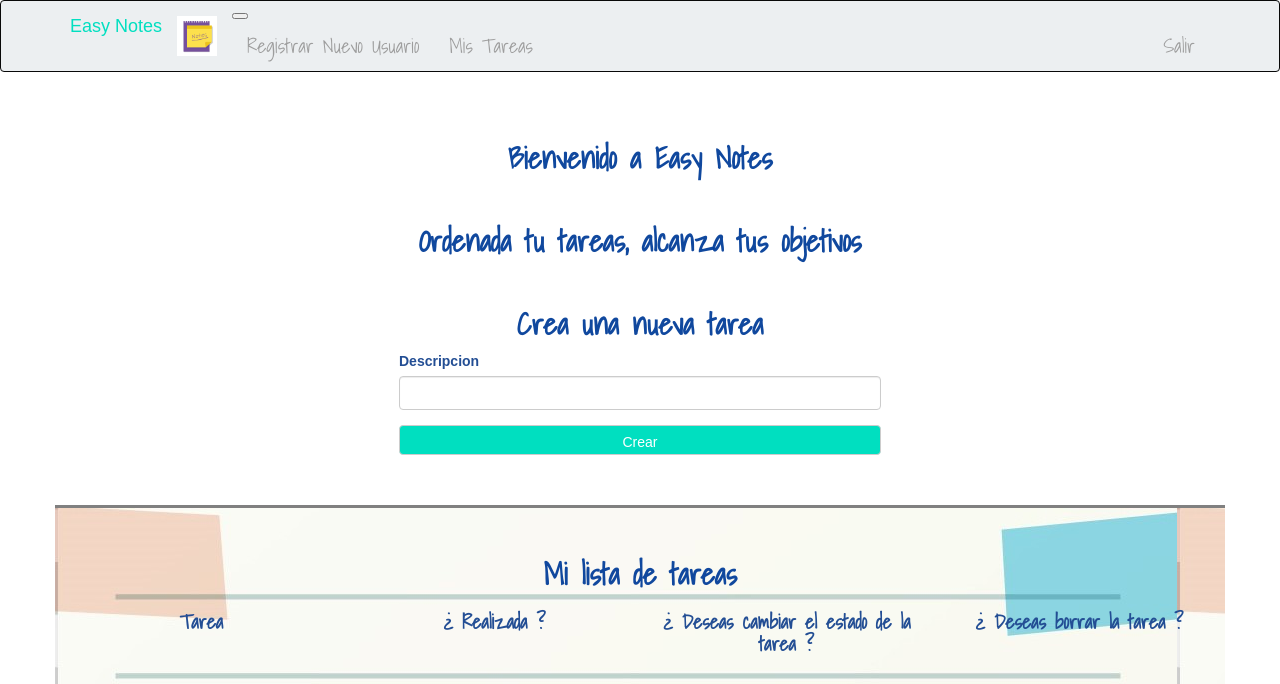
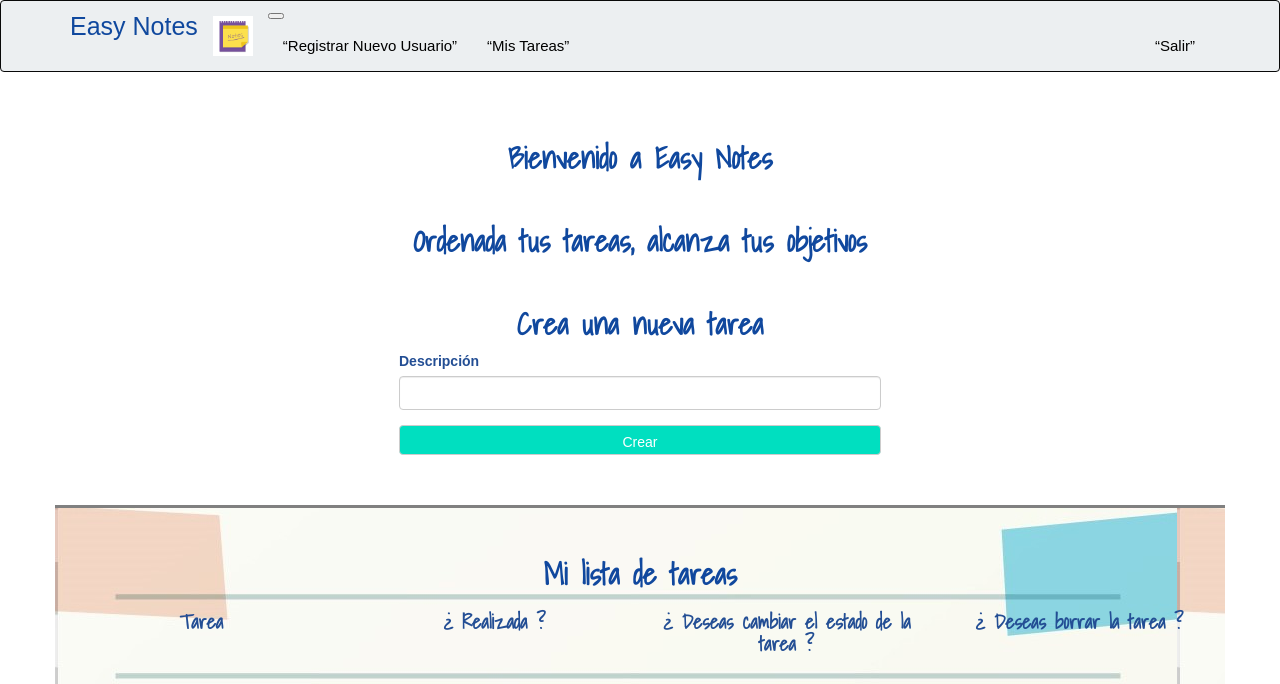
Before and after one commit to marvin1604/Flask-IP, a Flask app: page /hello in a window 1280 px wide. Shown: the top 684 px of the page. Run offline with Flask 2, Linux system fonts and the light colour scheme; a user stored in the database is signed in; data that the repository does not hold is empty; some libraries are stand-ins or nearby versions.

Commit message:
mejorando navbar

```diff
--- a/app/forms.py
+++ b/app/forms.py
@@ -5,11 +5,11 @@ from wtforms.validators import DataRequired
 #se crea la clase para usar Flask_wtf
 class LoginForm(FlaskForm):
     username = StringField("Nombre de usuario", validators= [DataRequired()])
-    password = PasswordField("Password", validators= [DataRequired()])
+    password = PasswordField("Contraseña", validators= [DataRequired()])
     submit =SubmitField("Iniciar Sesión")
 
 class TodoForm(FlaskForm):
-    description = StringField("Descripcion", validators = [DataRequired()])
+    description = StringField("Descripción", validators = [DataRequired()])
     submit = SubmitField("Crear")
 
 class DeleteTodoForm(FlaskForm):
--- a/app/static/css/style.css
+++ b/app/static/css/style.css
@@ -83,12 +83,13 @@ html * {
   }
   p
   {
-    color:#00DFC0;
+    color:#043f99f3;
+    font-size: 25px;
   }
 
   .listask .btn_update #submit{
     width: 70%;
-    background-color: #dbfc03;
+    background-color: #fc7b03;
   }
 
   .listask .btn_delete #submit{
@@ -96,8 +97,8 @@ html * {
     background-color:#e72705;
 
   }
-  a{
-    font-family: 'Shadows Into Light';
+  q{
+    font-family: 'arial';
     color: black;
-    font-size: 20px;
+    font-size: 15px;
    }
--- a/app/templates/hello.html
+++ b/app/templates/hello.html
@@ -20,7 +20,7 @@
 
     <div class="container newtask">
         <h2>Bienvenido a Easy Notes </h2>
-        <h2>Ordenada tu tareas, alcanza tus objetivos </h2>
+        <h2>Ordenada tus tareas, alcanza tus objetivos </h2>
         <h2>Crea una nueva tarea</h2>
 
         {{ wtf.quick_form(todo_form) }}
--- a/app/templates/navbar.html
+++ b/app/templates/navbar.html
@@ -20,12 +20,12 @@
 
             <div class="collapse navbar-collapse">
                 <ul class="nav navbar-nav">
-                    <li><a class="nav-item nav-link active" href="{{ url_for('auth.signup') }}">Registrar Nuevo Usuario</a></li>
-                    <li><a class="nav-item nav-link" href="{{ url_for('index') }}">Mis Tareas</a></li>
+                    <li><a class="nav-item nav-link active" href="{{ url_for('auth.signup') }}"><q>Registrar Nuevo Usuario</q></a></li>
+                    <li><a class="nav-item nav-link" href="{{ url_for('index') }}"><q>Mis Tareas</q></a></li>
                 </ul>
                 <ul class="nav navbar-nav navbar-right">
                     {% if current_user.is_authenticated %}
-                        <li><a class="nav-item nav-link active" href="{{ url_for('auth.logout') }}">Salir</a></li>
+                        <li><a class="nav-item nav-link active" href="{{ url_for('auth.logout') }}"><q>Salir</q></a></li>
                     {% endif %}
 
                 </ul>
```
